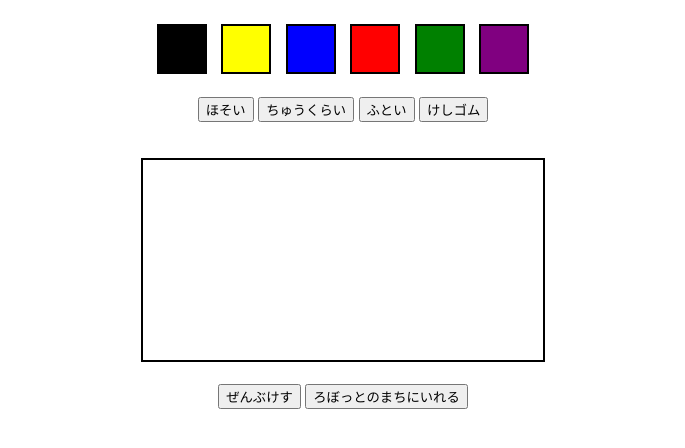
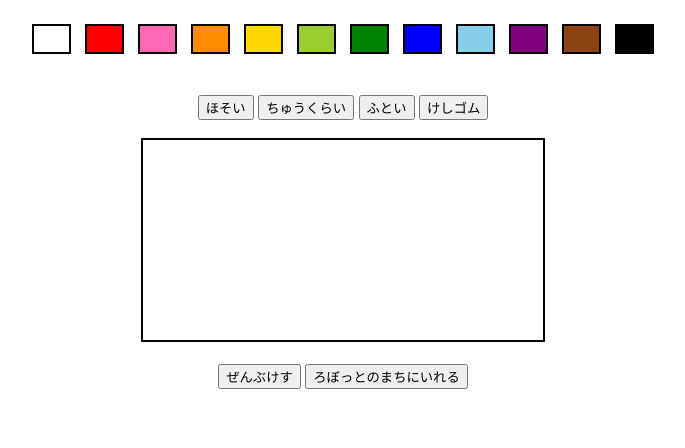
Before and after one commit to sono-togoshi/web-robot, a plain HTML site: page draw.html in a window 1280 px wide. Shown: the part 70-518 px from the top of the page, without its empty margins (297-982 px from the left). Drawn offline with nearby package versions, Linux system fonts and the light colour scheme.

Commit message:
Update draw.html

```diff
--- a/draw.html
+++ b/draw.html
@@ -39,24 +39,45 @@ button {
 
 <h1>ろぼっとでざいん</h1>
 
-<div>
-<button class="color" style="background:black"
-onclick="setColor('black')"></button>
+<div style="display:flex; flex-wrap:nowrap; gap:4px; width:50%;margin:auto;">
 
-<button class="color" style="background:yellow"
-onclick="setColor('yellow')"></button>
+<button class="color" style="background:#FFFFFF; flex:1; min-width:0; height:30px; padding:0;"
+onclick="setColor('#FFFFFF')"></button>
 
-<button class="color" style="background:blue"
-onclick="setColor('blue')"></button>
+<button class="color" style="background:#FF0000; flex:1; min-width:0; height:30px; padding:0;"
+onclick="setColor('#FF0000')"></button>
 
-<button class="color" style="background:red"
-onclick="setColor('red')"></button>
+<button class="color" style="background:#FF69B4; flex:1; min-width:0; height:30px; padding:0;"
+onclick="setColor('#FF69B4')"></button>
 
-<button class="color" style="background:green"
-onclick="setColor('green')"></button>
+<button class="color" style="background:#FF8C00; flex:1; min-width:0; height:30px; padding:0;"
+onclick="setColor('#FF8C00')"></button>
 
-<button class="color" style="background:purple"
-onclick="setColor('purple')"></button>
+<button class="color" style="background:#FFD700; flex:1; min-width:0; height:30px; padding:0;"
+onclick="setColor('#FFD700')"></button>
+
+<button class="color" style="background:#9ACD32; flex:1; min-width:0; height:30px; padding:0;"
+onclick="setColor('#9ACD32')"></button>
+
+<button class="color" style="background:#008000; flex:1; min-width:0; height:30px; padding:0;"
+onclick="setColor('#008000')"></button>
+
+<button class="color" style="background:#0000FF; flex:1; min-width:0; height:30px; padding:0;"
+onclick="setColor('#0000FF')"></button>
+
+<button class="color" style="background:#87CEEB; flex:1; min-width:0; height:30px; padding:0;"
+onclick="setColor('#87CEEB')"></button>
+
+<button class="color" style="background:#800080; flex:1; min-width:0; height:30px; padding:0;"
+onclick="setColor('#800080')"></button>
+
+<button class="color" style="background:#8B4513; flex:1; min-width:0; height:30px; padding:0;"
+onclick="setColor('#8B4513')"></button>
+
+<button class="color" style="background:#000000; flex:1; min-width:0; height:30px; padding:0;"
+onclick="setColor('#000000')"></button>
+
+</div>
 
 <br><br>
 
```
